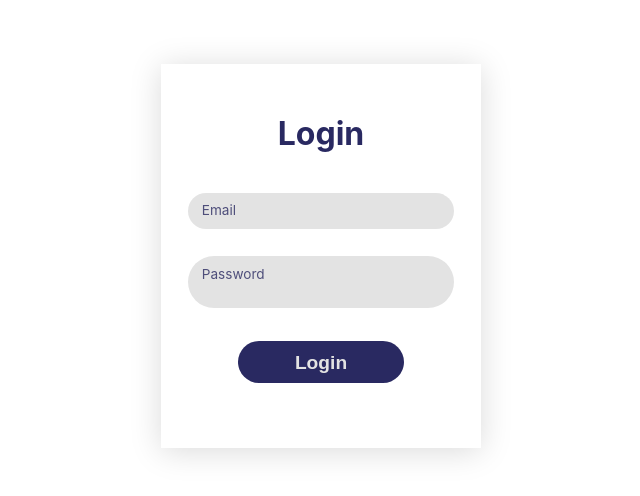
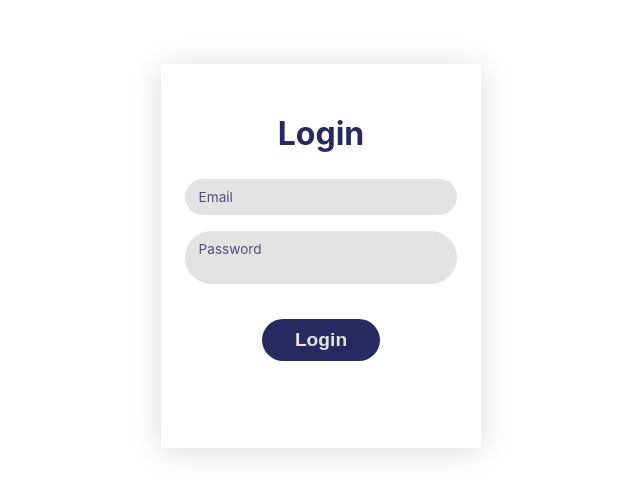
Before and after one commit to nven1/ReactCodeSample, a React (Create React App) app: page /login in a window 1280 px wide. Shown: the part 144-640 px from the top of the page, without its empty margins (319-959 px from the left). Built offline with nearby package versions, Linux system fonts and the light colour scheme.

Commit message:
Slight change to input and login component

```diff
--- a/src/components/common_components/inputs/Input/Input.module.scss
+++ b/src/components/common_components/inputs/Input/Input.module.scss
@@ -3,7 +3,6 @@
 .container {
     @extend .normal;
     padding: 0.6rem 0em;
-    margin: 1em 2em;
     border-radius: 300px;
     background-color: $greyPrimary;
     color: $purplePrimary;
--- a/src/components/screens/Login/Login.module.scss
+++ b/src/components/screens/Login/Login.module.scss
@@ -12,8 +12,9 @@
     grid-template-rows: 30% 1fr;
 
     form {
-        max-width: 100%;
+        padding: 0 1.5em;
         display: grid;
+        gap: 1em;
         height: max-content;
     }
 
```
